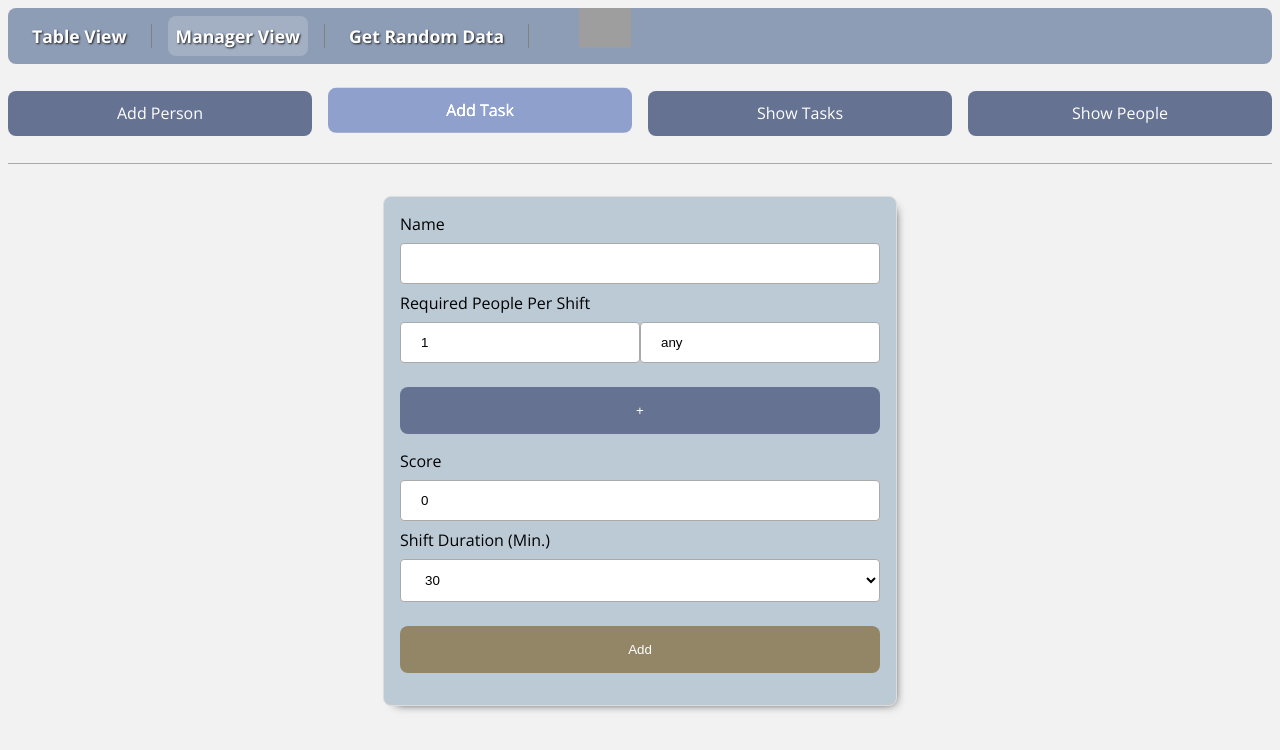
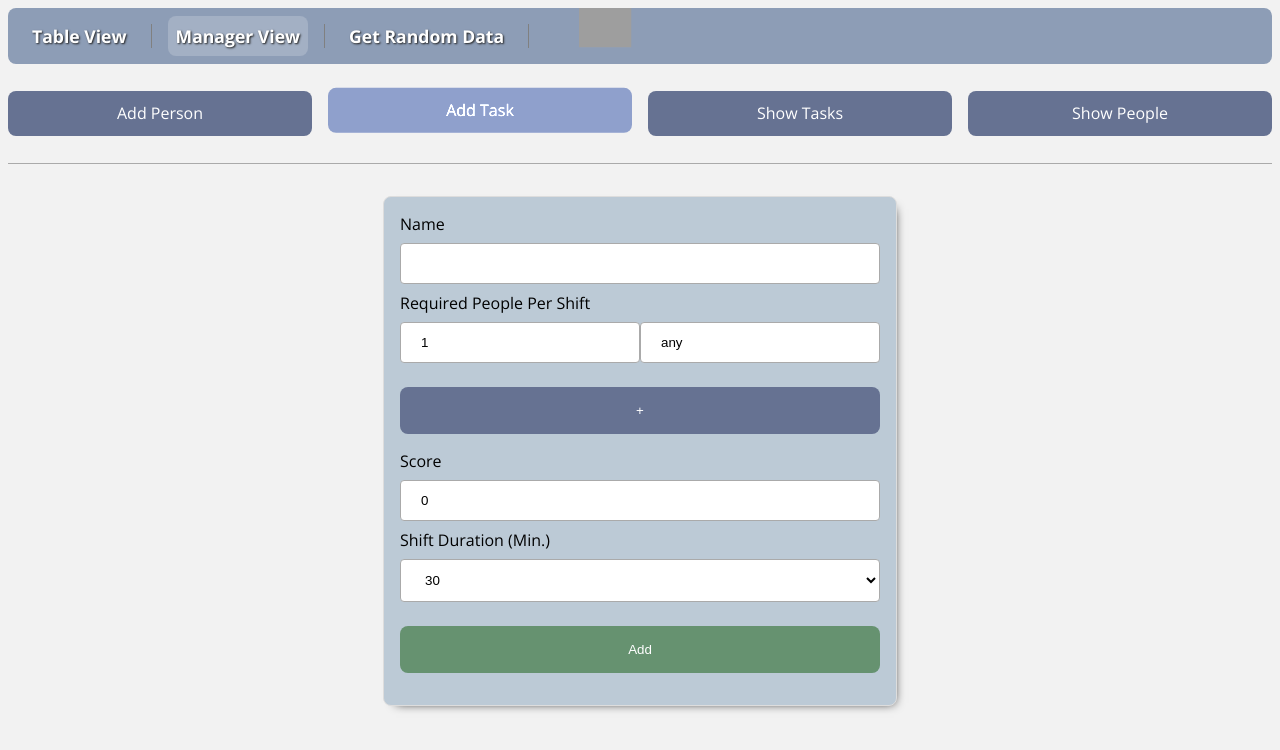
Before and after one commit to yuval-herman/shavazak, a React (Create React App) app in the folder client/: page /tablemanager/addtask in a window 1280 px wide. Shown: the top 750 px of the page. Built offline with nearby package versions, Linux system fonts and the light colour scheme; grey boxes are pictures that could not be loaded.

Commit message:
changed form submit color

```diff
--- a/client/src/style/form.scss
+++ b/client/src/style/form.scss
@@ -23,7 +23,7 @@
 	}
 	input[type="submit"] {
 		@extend %button;
-		background-color: adjust-hue($color: base.$strong, $degrees: 180);
+		background-color: adjust-hue($color: base.$strong, $degrees: -90);
 	}
 	select {
 		@extend %input;
```
